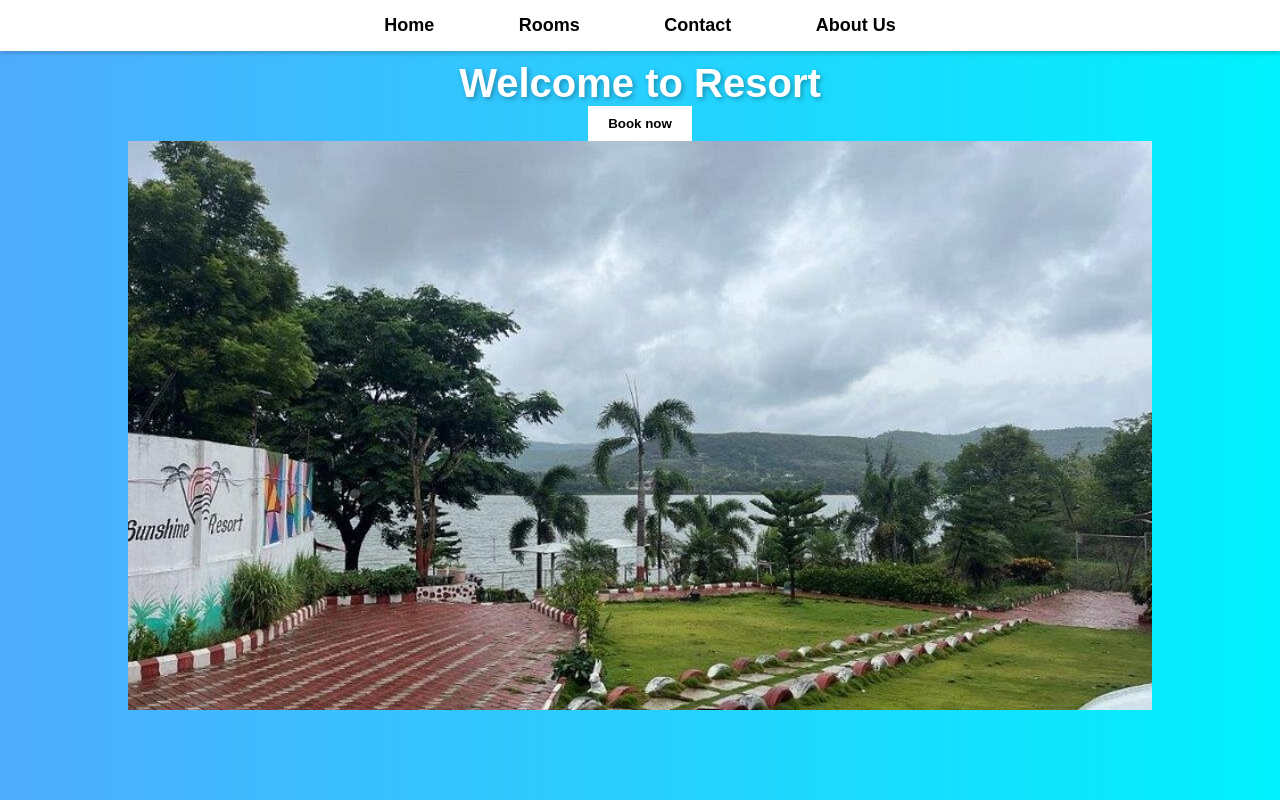
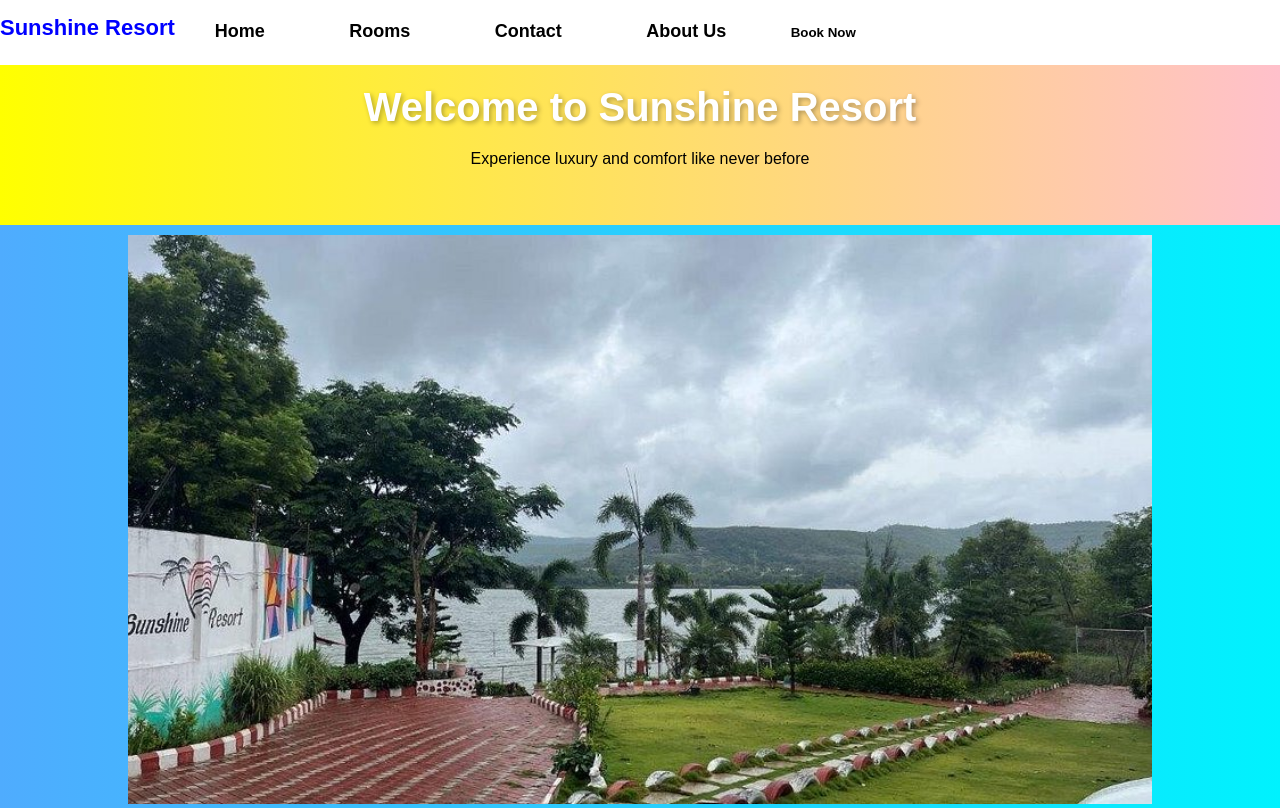
Before and after one commit to anam0015/sunshine_project, a Django app: page /home/ in a window 1280 px wide. Run offline with Django 5.2, Linux system fonts and the light colour scheme.

Commit message:
added some css

```diff
--- a/bookingapp/static/css/home.css
+++ b/bookingapp/static/css/home.css
@@ -14,10 +14,32 @@ body {
 
 /* Navigation Bar */
 nav {
+    display:flex;
     background-color: #ffffff;
     padding: 15px 0;
     box-shadow: 0 2px 5px rgba(0,0,0,0.2);
 }
+.logo{
+    font-size:22px;
+    font-weight: bold;
+    color:blue;
+}
+
+
+
+.hero{
+    height:20vh;
+    background:linear-gradient(to right,yellow,pink);
+    display:flex;
+    flex-direction:column;
+    align-items:center;
+    text-align: center;
+}
+.hero h1{
+    font-size: 40px;
+    margin-bottom:20px;
+}
+
 
 /* Navigation Links */
 nav a {
@@ -61,5 +83,5 @@ button{
 
 }
 button:hover{
-    background-color:red
+    background-color:yellow
 }
--- a/bookingapp/templates/bookingapp/index.html
+++ b/bookingapp/templates/bookingapp/index.html
@@ -9,17 +9,23 @@
 </head>
 <body>
     <div>
-        <nav>
+        <nav class="navbar">
+            <div class="logo">Sunshine Resort</div>
+            <div class="nav-links">
             <a href = "#">Home</a>
             <a href = "#">Rooms</a>
             <a href = "#">Contact</a>
             <a href = "#">About Us</a>
+            <button class='btn'>Book Now</button>
         </nav>
+        <section class="hero">
+            <h1><h1>Welcome to Sunshine Resort </h1>
+            <p>Experience luxury and comfort like never before</p>
+
+        </section>
     </div>
     <div class="Container">
-<h1>Welcome to Resort </h1>
-<button>Book now</button>
-    </div>
+
     <div>
         <img src="{% static 'images/caption.jpg' %}"
      alt="image"
```
